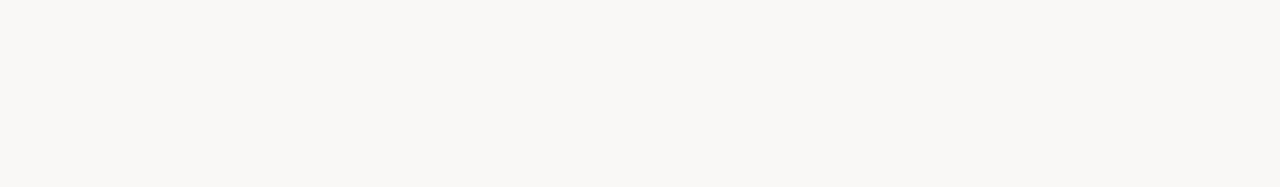
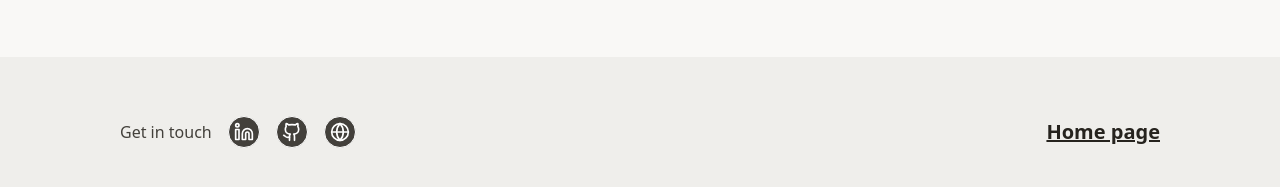
Before and after one commit to KIRATI-SX/behindthecode, a React (Vite) app: page / in a window 1280 px wide. Shown: the part 671-858 px from the top of the page. Before the commit the page ends 800 px from the top, so only its background shows below. Built offline with nearby package versions, Linux system fonts and the light colour scheme.

Commit message:
feat: add Footer component and integrate lucide-react icons
- Introduced a new Footer component to enhance the UI with social media links.
- Added lucide-react as a dependency for icon usage in the Footer.

```diff
--- a/package.json
+++ b/package.json
@@ -11,6 +11,7 @@
   },
   "dependencies": {
     "@tailwindcss/vite": "^4.1.18",
+    "lucide-react": "^0.562.0",
     "react": "^19.2.0",
     "react-dom": "^19.2.0",
     "tailwindcss": "^4.1.18"
--- /dev/null
+++ b/src/components/ui/Footer.tsx
@@ -0,0 +1,43 @@
+import { Github, Linkedin, Globe } from 'lucide-react';
+
+function Footer() {
+    return (
+        <footer className="flex flex-row items-center justify-between bg-brown-200 px-30 py-14.75">
+            <div className="flex flex-row items-center gap-4">
+                <p className="text-brown-500 text-body-1">Get in touch</p>
+                <div className="flex flex-row items-center gap-4">
+                    <a
+                        href="#"
+                        aria-label="LinkedIn profile"
+                        className="flex items-center justify-center w-8 h-8 rounded-full border bg-brown-500 text-white hover:bg-brown-300 transition-colors"
+                    >
+                        <Linkedin size={20} />
+                    </a>
+                    <a
+                        href="#"
+                        aria-label="GitHub profile"
+                        className="flex items-center justify-center w-8 h-8 rounded-full border bg-brown-500 text-white hover:bg-brown-300 transition-colors"
+                    >
+                        <Github size={20} />
+                    </a>
+                    <a
+                        href="#"
+                        aria-label="Personal website"
+                        className="flex items-center justify-center w-8 h-8 rounded-full border bg-brown-500 text-white hover:bg-brown-300 transition-colors"
+                    >
+                        <Globe size={20} />
+                    </a>
+                </div>
+            </div>
+            <a
+                href="#"
+                className="text-brown-600 text-headline-4 underline hover:text-brown-500 transition-colors"
+                aria-label="Go to home page"
+            >
+                Home page
+            </a>
+        </footer>
+    );
+}
+
+export default Footer;
--- a/src/pages/App.tsx
+++ b/src/pages/App.tsx
@@ -1,13 +1,13 @@
 import "./App.css";
 import NavBar from "../components/ui/NavBar";
 import HeroSection from "../components/ui/HeroSection";
-
+import Footer from "../components/ui/Footer.tsx";
 function App() {
   return (
     <>
       <NavBar />
-
       <HeroSection />
+      <Footer/>
     </>
   );
 }
```
Also changed, not shown: 1 other file (tests, documents, lock files or other folders).
